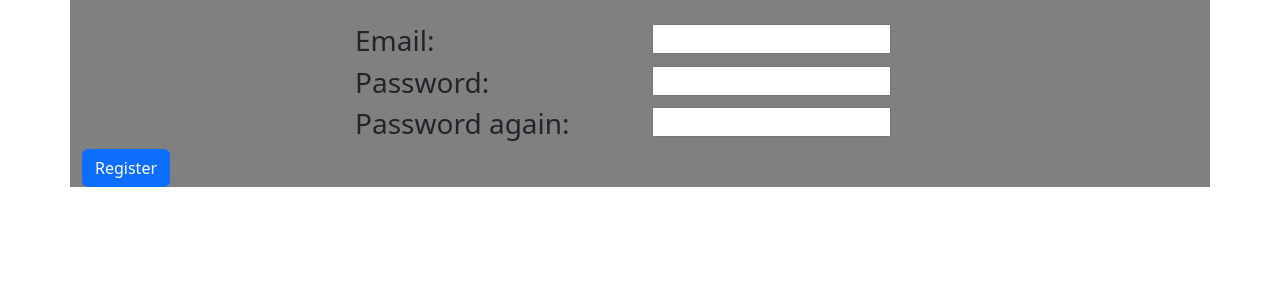
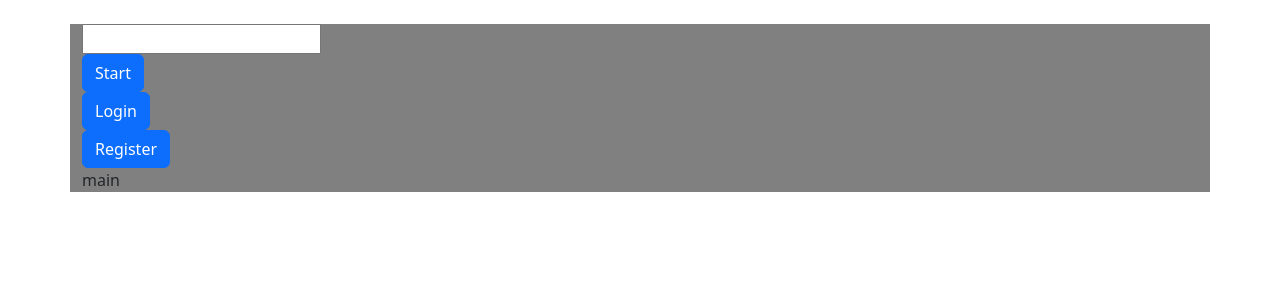
Before and after one commit to Handy1716/quizrider, a React (Create React App) app in the folder frontend/: page / in a window 1280 px wide. Shown: the top 300 px of the page. Built offline with nearby package versions, Linux system fonts and the light colour scheme.

Commit message:
main menu, swiching between register and login

```diff
--- a/frontend/src/App.tsx
+++ b/frontend/src/App.tsx
@@ -1,19 +1,41 @@
-import React from 'react';
-import logo from './logo.svg';
+import React, { useState } from 'react';
 import './App.css';
-import TestingState from './Components/testingState';
 import Login from './Components/login';
 import Register from './Components/register';
 import Header from './Components/header';
-import MainPage from './Components/mainpage';
-import { Col, Container, Row, Button } from 'react-bootstrap';
+import { Container, Button } from 'react-bootstrap';
+import Main from './Components/main';
 
 
 function App() {
+
+
+  const [state, setState] = useState<{page: string, loggedIn: boolean}>({
+    page: "main",
+    loggedIn: false
+  });
+  function loginClick() {
+    setState({
+      page: "login",
+      loggedIn: false,
+    });
+  }
+  function registerClick() {
+    setState({
+      page: "register",
+      loggedIn: false,
+    });
+  }
   return (
-    <Container>
-      <MainPage />
-    </Container>
+    <>
+      <Header page={state.page} loggedIn={state.loggedIn} loginClick={loginClick} registerClick={registerClick}/>
+      <Container>
+      <Main />
+      {state.loggedIn===false && state.page==="login" &&(<Login />)}
+      {state.loggedIn===false && state.page==="register" &&(<Register />)}
+      {state.page}
+      </Container>
+    </>
   );
 
 }
--- /dev/null
+++ b/frontend/src/Components/main.tsx
@@ -0,0 +1,14 @@
+import { Button } from "react-bootstrap";
+import Runcode from "./runcode";
+
+
+ export default function Main(){
+    return(
+        <div>
+            <div><Runcode /></div>
+            <div><Button>Start</Button></div>
+            <div><Button>Login</Button></div>
+            <div><Button>Register</Button></div>
+        </div>
+    )
+}
--- a/frontend/src/Components/mainpage.tsx
+++ /dev/null
@@ -1,27 +0,0 @@
-import { useState } from "react";
-import Header from "./header";
-import Login from "./login";
-import Register from "./register";
-
-export default function MainPage() {
-    const [asd, setAsd] = useState<boolean>(false);
-    const [logged, setLogged]=useState<boolean>(false);
-    function handleClick() {
-        setAsd(!asd);
-    }
-    return (
-        <>
-            {asd ? (
-        <div>
-        <Header value="Register" onHeaderClick={handleClick} />
-        <Login />
-        </div>
-      ) : (
-        <div>
-        <Header value="Log In" onHeaderClick={handleClick} />
-        <Register />
-        </div>
-      )}
-        </>
-    )
-}
--- /dev/null
+++ b/frontend/src/Components/runcode.tsx
@@ -0,0 +1,7 @@
+
+
+export default function Runcode() {
+    return(
+        <div><input /></div>
+    )
+}
```
Also changed, not shown: frontend/src/Components/quizItem.tsx (added, +7 -0 lines), frontend/src/Components/quizList.tsx (added, +14 -0 lines), frontend/src/Components/search.tsx (added, +7 -0 lines), frontend/src/Components/tags.tsx (added, +7 -0 lines).
